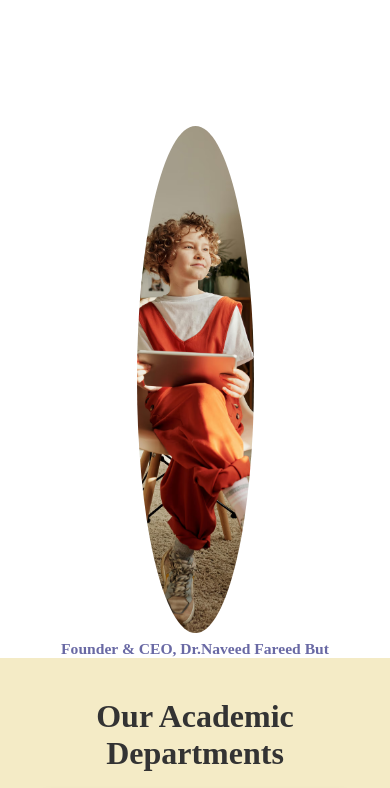
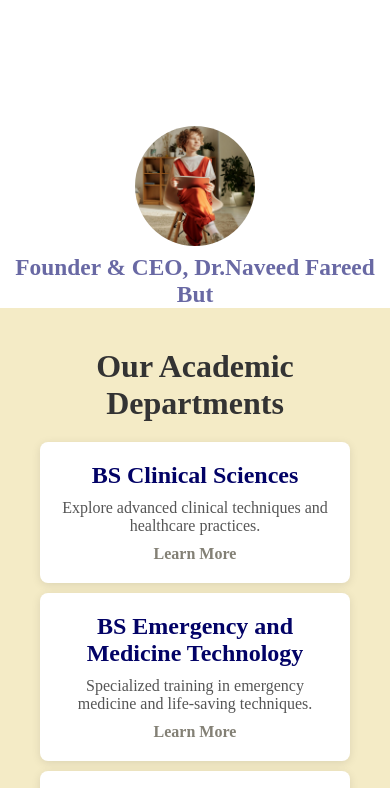
Before and after one commit to RajaZaed/AGIMs-Abdul-Ghani-Institute, a plain HTML site: page index.html in a window 390 px wide. Shown: the part 3780-4568 px from the top of the page. Drawn offline with Linux system fonts and the light colour scheme; a web font is replaced by a local one.

Commit message:
circle iimage

```diff
--- a/assets/css/style.css
+++ b/assets/css/style.css
@@ -963,6 +963,35 @@ margin-top: 3vh;
     margin-top: 2vw; /* Space above the text */
 }
 
+/* Media Queries for Smaller Screens */
+@media (max-width: 768px) {
+    .owner-image {
+        width: 40vw; /* Increase size slightly on smaller screens */
+        height: 40vw;
+        max-width: 150px; /* Adjust maximum size for tablets */
+        max-height: 150px;
+    }
+
+    .owner h2 {
+        font-size: 5vw; /* Adjust font size for smaller screens */
+    }
+}
+
+@media (max-width: 480px) {
+    .owner-image {
+        width: 150px; /* Larger size for small screens (mobile) */
+        height: 150px;
+        max-width: 120px; /* Adjust maximum size for phones */
+        max-height: 120px;
+        display: block;
+        margin: 0 auto;
+        object-fit: cover;
+    }
+
+    .owner h2 {
+        font-size: 6vw; /* Further adjust font size for small screens */
+    }
+}
 /* Departments Section Styles */
 .departments {
     background-color: #f4ebc6;  /* Sky blue background for the section */
--- a/index.html
+++ b/index.html
@@ -291,9 +291,9 @@
     <div class="footer-bottom">
       <p>© 2024 The New School. All Rights Reserved.</p>
       <div class="footer-socials">
-        <a href="#"><img src="" alt="Facebook"></a>
-        <a href="#"><img src="" alt="Twitter"></a>
-        <a href="#"><img src="" alt="Instagram"></a>
+        <a href="#"><img src="assets/images/facebook_icon-icons.com_59205.png" alt="Facebook"></a>
+        <a href="#"><img src="assets/images/Instagram_icon-icons.com_66804.png" alt="Twitter"></a>
+        <a href="#"><img src="assets/images/Whatsapp_37229.png" alt="Instagram"></a>
       </div>
     </div>
   </footer>
```
Also changed, not shown: assets/images/Instagram_icon-icons.com_66804.png (added), assets/images/Whatsapp_37229.png (added), assets/images/facebook_icon-icons.com_59205.png (added).
